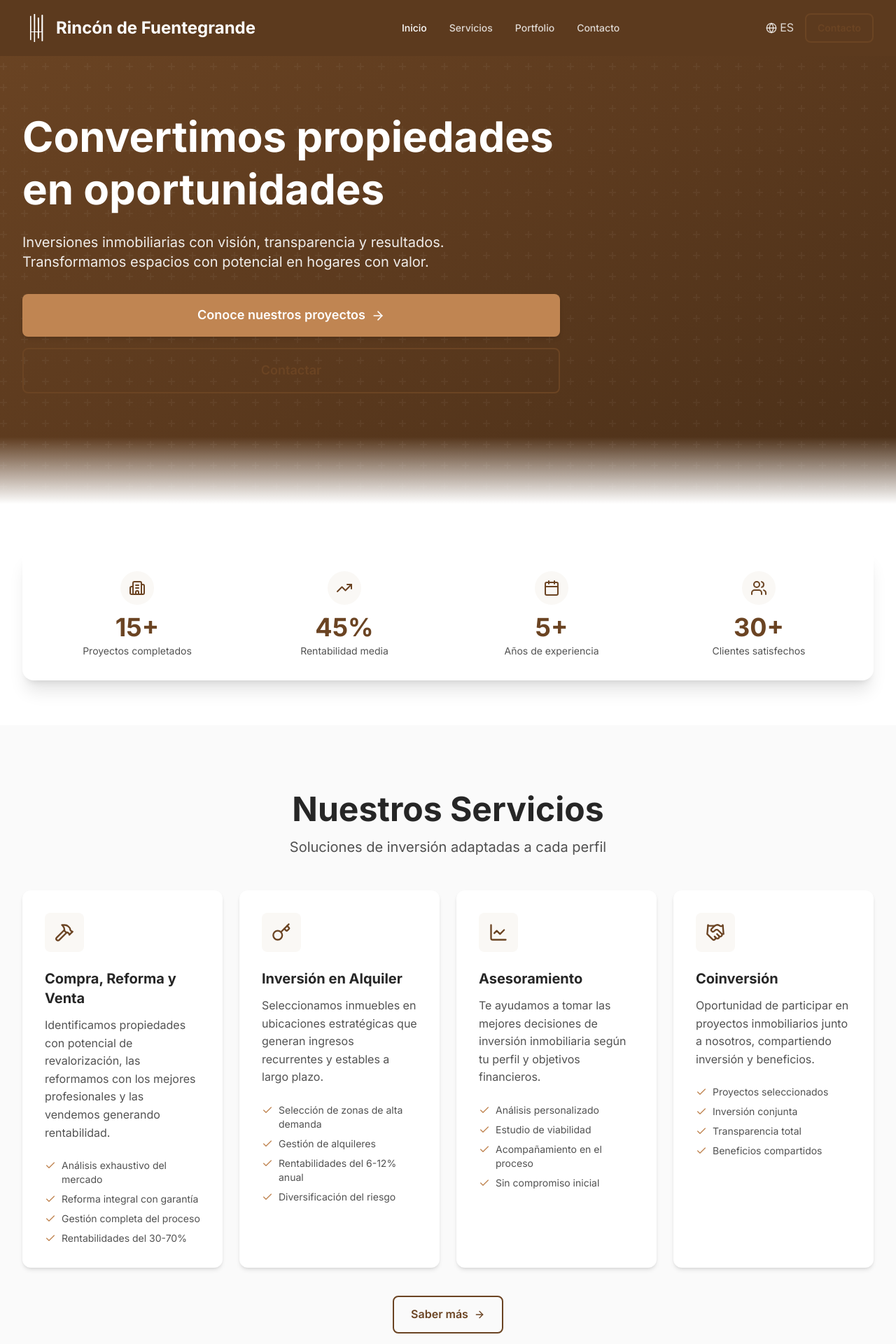
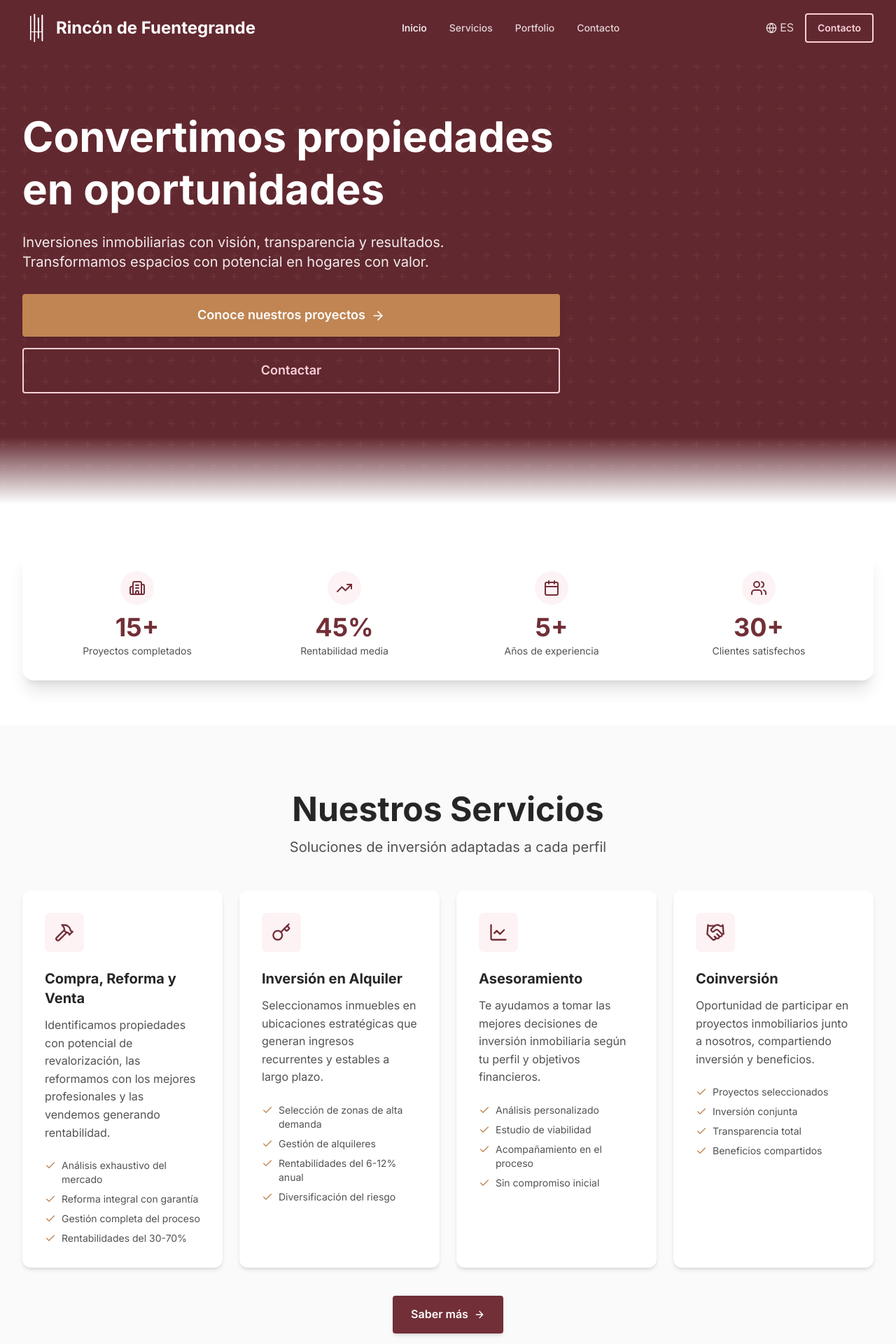
Before and after one commit to hidiegorguez/Rincon-de-Fuente-Grande, a React (Vite) app: page / in a window 1280 px wide. Shown: the top 1920 px of the page at 70% size. Built offline with nearby package versions, Linux system fonts and the light colour scheme.

Commit message:
button colors

```diff
--- a/index.html
+++ b/index.html
@@ -1,9 +1,9 @@
 <!doctype html>
 <!-- <html lang="es" class="theme-elegant"> -->
-<html lang="es" class="theme-earth">
-<html lang="es" class="theme-forest">
-<html lang="es" class="theme-ocean">
-<!-- <html lang="es" class="theme-wine"> -->
+<!-- <html lang="es" class="theme-earth">   -->
+<!-- <html lang="es" class="theme-forest"> -->
+<!-- <html lang="es" class="theme-ocean"> -->
+<html lang="es" class="theme-wine">
   <head>
     <meta charset="UTF-8" />
     <link rel="icon" type="image/svg+xml" href="/icon.svg" />
--- a/src/components/common/Button.tsx
+++ b/src/components/common/Button.tsx
@@ -15,11 +15,11 @@ interface ButtonProps extends ButtonHTMLAttributes<HTMLButtonElement> {
 
 const variantStyles: Record<ButtonVariant, string> = {
   primary:
-    'bg-primary-500 text-white hover:bg-primary-600 shadow-md hover:shadow-lg',
+    'border-2 border-primary-500 bg-primary-500 text-white hover:bg-primary-600 shadow-md hover:shadow-lg',
   secondary:
     'bg-accent-500 text-white hover:bg-accent-600 shadow-md hover:shadow-lg',
   outline:
-    'border-2 border-primary-500 text-primary-500 hover:bg-primary-500 hover:text-white',
+    'border-2 border-primary-200 text-primary-200 hover:bg-primary-100 hover:text-white',
   ghost:
     'text-primary-500 hover:bg-primary-50',
 };
@@ -47,7 +47,7 @@ export const Button = forwardRef<HTMLButtonElement, ButtonProps>(
     ref
   ) => {
     const baseStyles =
-      'inline-flex items-center justify-center font-semibold rounded-lg transition-all duration-300 focus:outline-none focus:ring-2 focus:ring-primary-300 focus:ring-offset-2 disabled:opacity-50 disabled:cursor-not-allowed';
+      'inline-flex items-center justify-center font-semibold rounded-sm transition-all duration-300 focus:outline-none focus:ring-2 focus:ring-primary-300 focus:ring-offset-2 disabled:opacity-50 disabled:cursor-not-allowed';
 
     const combinedStyles = `${baseStyles} ${variantStyles[variant]} ${
       fullWidth ? 'w-full' : ''
--- a/src/components/common/ProjectCard.tsx
+++ b/src/components/common/ProjectCard.tsx
@@ -111,7 +111,7 @@ export function ProjectCard({ project, index = 0 }: ProjectCardProps) {
 
         {/* Botón */}
         <Link to={`/portfolio/${project.slug}`} className="block" style={{ marginTop: '1rem' }}>
-          <Button variant="outline" fullWidth size="sm">
+          <Button variant="secondary" fullWidth size="sm">
             {t('portfolio.viewProject')}
           </Button>
         </Link>
--- a/src/pages/ContactPage.tsx
+++ b/src/pages/ContactPage.tsx
@@ -51,7 +51,7 @@ export function ContactPage() {
         <div className="layout-container">
           <div className="max-w-3xl">
             <h1
-              className="text-2xl md:text-3xl font-bold text-neutral-800"
+              className="text-2xl md:text-3xl font-bold text-accent-900"
               style={{ marginBottom: '1rem' }}
             >
               {t('contact.title')}
--- a/src/pages/HomePage.tsx
+++ b/src/pages/HomePage.tsx
@@ -21,7 +21,7 @@ export function HomePage() {
   return (
     <>
       {/* Hero Section */}
-      <section className="relative min-h-[90vh] flex items-center bg-linear-to-br from-primary-500 via-primary-600 to-primary-700 text-white overflow-hidden">
+      <section className="relative min-h-[90vh] flex items-center bg-primary-600 text-white overflow-hidden">
         {/* Background pattern */}
         <div className="absolute inset-0 opacity-10">
           <div className="absolute inset-0" style={{
@@ -114,7 +114,7 @@ export function HomePage() {
           ))}
         </div>
         <div className="text-center" style={{ marginTop: '2.5rem' }}>
-          <Button href="/servicios" variant="outline">
+          <Button href="/servicios" variant="primary">
             {t('common.learnMore')}
             <ArrowRight className="w-4 h-4" style={{ marginLeft: '0.5rem' }} />
           </Button>
@@ -218,7 +218,7 @@ export function HomePage() {
             <Button
               href={`tel:${companyInfo.contact.phone}`}
               size="lg"
-              variant="outline"
+              variant="secondary"
               isExternal
             >
               {companyInfo.contact.phone}
--- a/src/pages/PortfolioPage.tsx
+++ b/src/pages/PortfolioPage.tsx
@@ -33,7 +33,7 @@ export function PortfolioPage() {
         <div className="layout-container">
           <div className="max-w-3xl">
             <h1
-              className="text-2xl md:text-3xl font-bold text-neutral-800"
+              className="text-2xl md:text-3xl font-bold text-accent-900"
               style={{ marginBottom: '1rem' }}
             >
               {t('portfolio.title')}
--- a/src/pages/ServicesPage.tsx
+++ b/src/pages/ServicesPage.tsx
@@ -17,7 +17,7 @@ export function ServicesPage() {
         <div className="layout-container">
           <div className="max-w-3xl">
             <h1
-              className="text-2xl md:text-3xl font-bold text-neutral-800"
+              className="text-2xl md:text-3xl font-bold text-accent-900"
               style={{ marginBottom: '1rem' }}
             >
               {t('services.title')}
```
